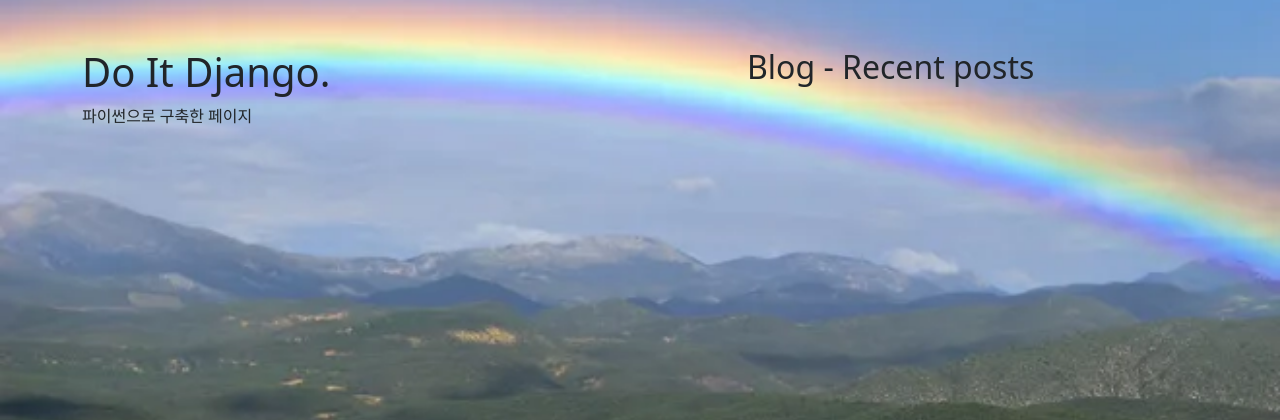
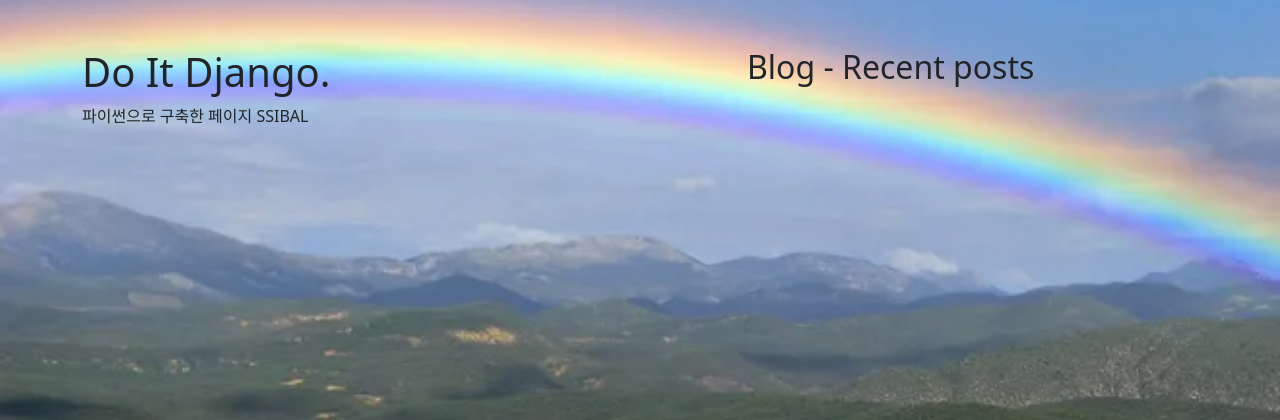
Before and after one commit to jinhyo97/do_it_django, a Django app: page / in a window 1280 px wide. Shown: the part 56-476 px from the top of the page. Run offline with Django 5.2, Linux system fonts and the light colour scheme; data that the repository does not hold is empty; some libraries are stand-ins or nearby versions.

Commit message:
landing_page_change + after_deploy.sh

```diff
--- a/single_pages/templates/single_pages/landing.html
+++ b/single_pages/templates/single_pages/landing.html
@@ -17,7 +17,7 @@
                 <div class="row justify-content-between">
                     <div class="col-lg-6 text-dark">
                         <h1 class="mt-5">Do It Django.</h1>
-                        <p>파이썬으로 구축한 페이지</p>
+                        <p>파이썬으로 구축한 페이지 SSIBAL</p>
                     </div>
                     <div class="col-lg-5 mt-5">
                         <h2 class="text-dark">Blog - Recent posts</h2>
```
Also changed, not shown: 1 other file.
